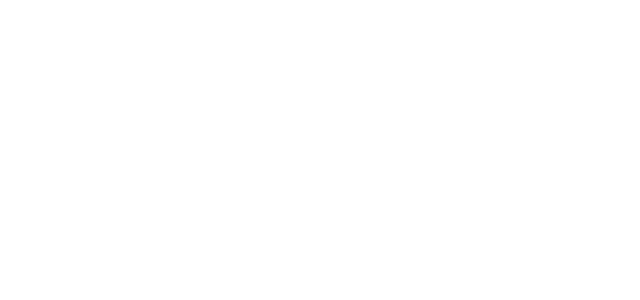
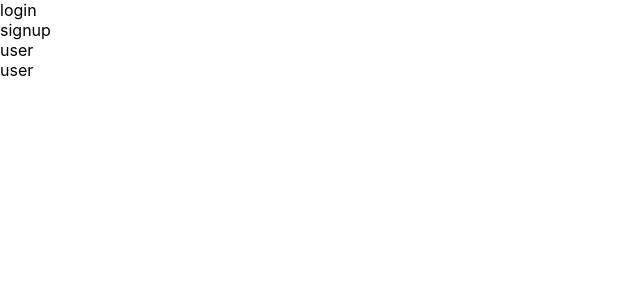
Before and after one commit to haejwo/haejwo-react-frontend, a React (Create React App) app: page /accounts/user in a window 1280 px wide. Shown: the top 300 px of the page, without its empty margins (0-640 px from the left). Built offline with nearby package versions, Linux system fonts and the light colour scheme.

Commit message:
feat: accounts router path

```diff
--- a/src/App.js
+++ b/src/App.js
@@ -1,8 +1,13 @@
 import './App.css';
+import { Outlet } from 'react-router-dom';
+import Navbar from './components/Navbar/Navbar';
 
 function App() {
   return (
-    <></>
+    <>
+      <Outlet/>
+      <Navbar/>
+    </>
   );
 }
 
--- /dev/null
+++ b/src/components/Navbar/Navbar.jsx
@@ -0,0 +1,9 @@
+import React from 'react';
+
+export default function Navbar() {
+    return (
+        <nav>
+            navbar
+        </nav>
+    );
+}
--- a/src/index.js
+++ b/src/index.js
@@ -3,11 +3,37 @@
 import './index.css';
 import App from './App';
 import reportWebVitals from './reportWebVitals';
+import { createBrowserRouter, RouterProvider } from 'react-router-dom';
+import NotFound from './pages/NotFound/NotFound';
+import Accounts from './pages/Accounts/Accounts';
+import Login from './pages/Accounts/Login';
+import Signup from './pages/Accounts/Signup';
+import User from './pages/Accounts/User';
+import Profile from './pages/Accounts/Profile';
 
 const root = ReactDOM.createRoot(document.getElementById('root'));
+const router = createBrowserRouter([
+  {
+    path: '/',
+    element: <App/>,
+    errorElement: <NotFound/>
+  },
+  {
+    path: '/accounts',
+    element: <Accounts/>,
+    errorElement: <NotFound/>,
+    children: [
+      {path: 'login', element: <Login/>},
+      {path: 'signup', element: <Signup/>},
+      {path: 'user', element: <User/>},
+      {path: 'profile', element: <Profile/>}
+    ]
+  },
+]);
+
 root.render(
   <React.StrictMode>
-    <App />
+    <RouterProvider router={router}/>
   </React.StrictMode>
 );
 
--- /dev/null
+++ b/src/pages/Accounts/Accounts.jsx
@@ -0,0 +1,13 @@
+import React from 'react';
+import { Outlet } from 'react-router-dom';
+
+export default function Accounts() {
+    return (
+        <div>
+            <div>login</div>
+            <div>signup</div>
+            <div>user</div>
+            <Outlet/>
+        </div>
+    );
+}
--- /dev/null
+++ b/src/pages/Accounts/Login.jsx
@@ -0,0 +1,9 @@
+import React from 'react';
+
+export default function Login() {
+    return (
+        <div>
+            login
+        </div>
+    );
+}
--- /dev/null
+++ b/src/pages/Accounts/Profile.jsx
@@ -0,0 +1,9 @@
+import React from 'react';
+
+export default function Profile() {
+    return (
+        <div>
+            profile
+        </div>
+    );
+}
--- /dev/null
+++ b/src/pages/Accounts/Signup.jsx
@@ -0,0 +1,9 @@
+import React from 'react';
+
+export default function Signup() {
+    return (
+        <div>
+            signup
+        </div>
+    );
+}
--- /dev/null
+++ b/src/pages/Accounts/User.jsx
@@ -0,0 +1,9 @@
+import React from 'react';
+
+export default function User() {
+    return (
+        <div>
+            user
+        </div>
+    );
+}
--- /dev/null
+++ b/src/pages/NotFound/NotFound.jsx
@@ -0,0 +1,9 @@
+import React from 'react';
+
+export default function NotFound() {
+    return (
+        <div>
+            notfound
+        </div>
+    );
+}
```
